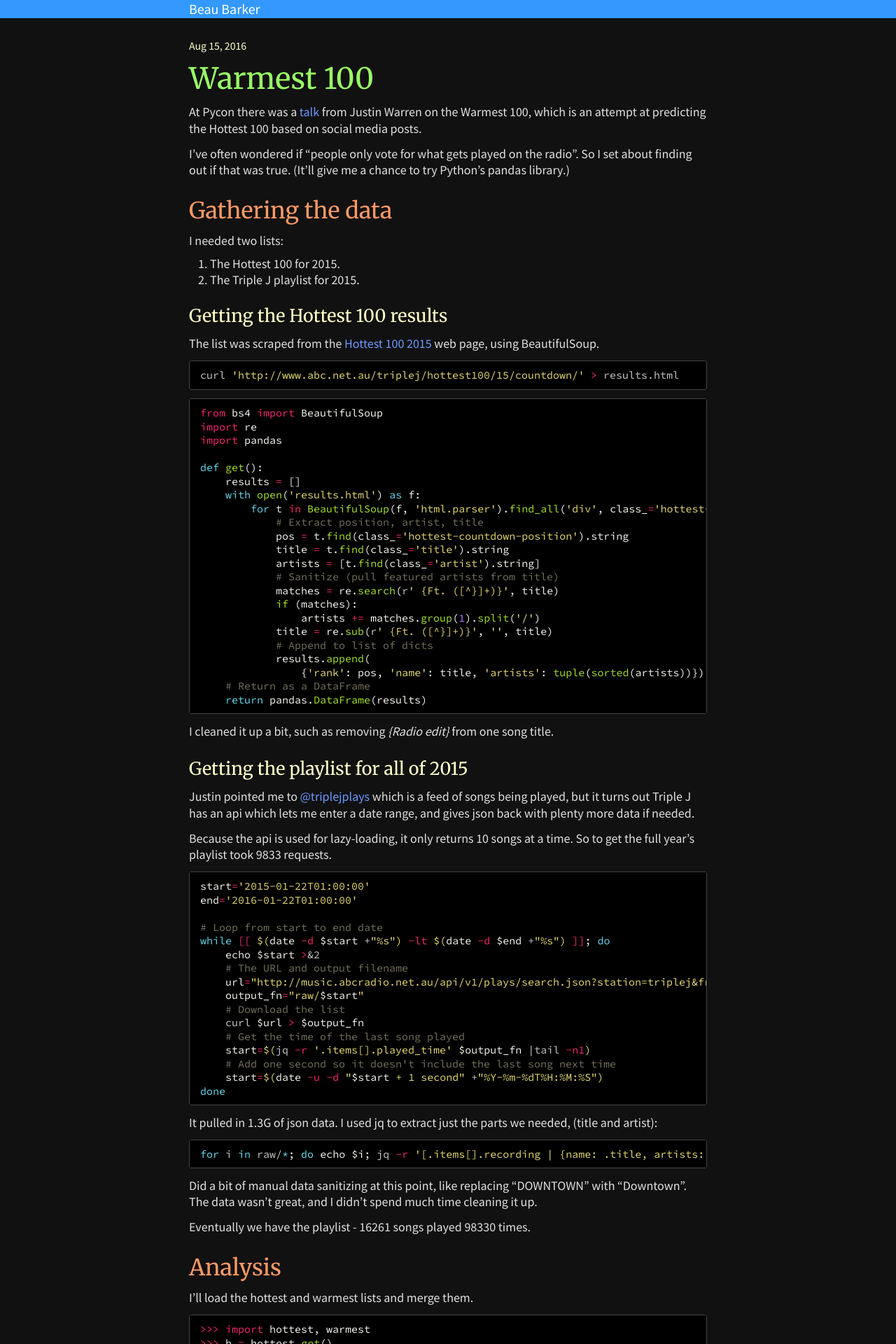
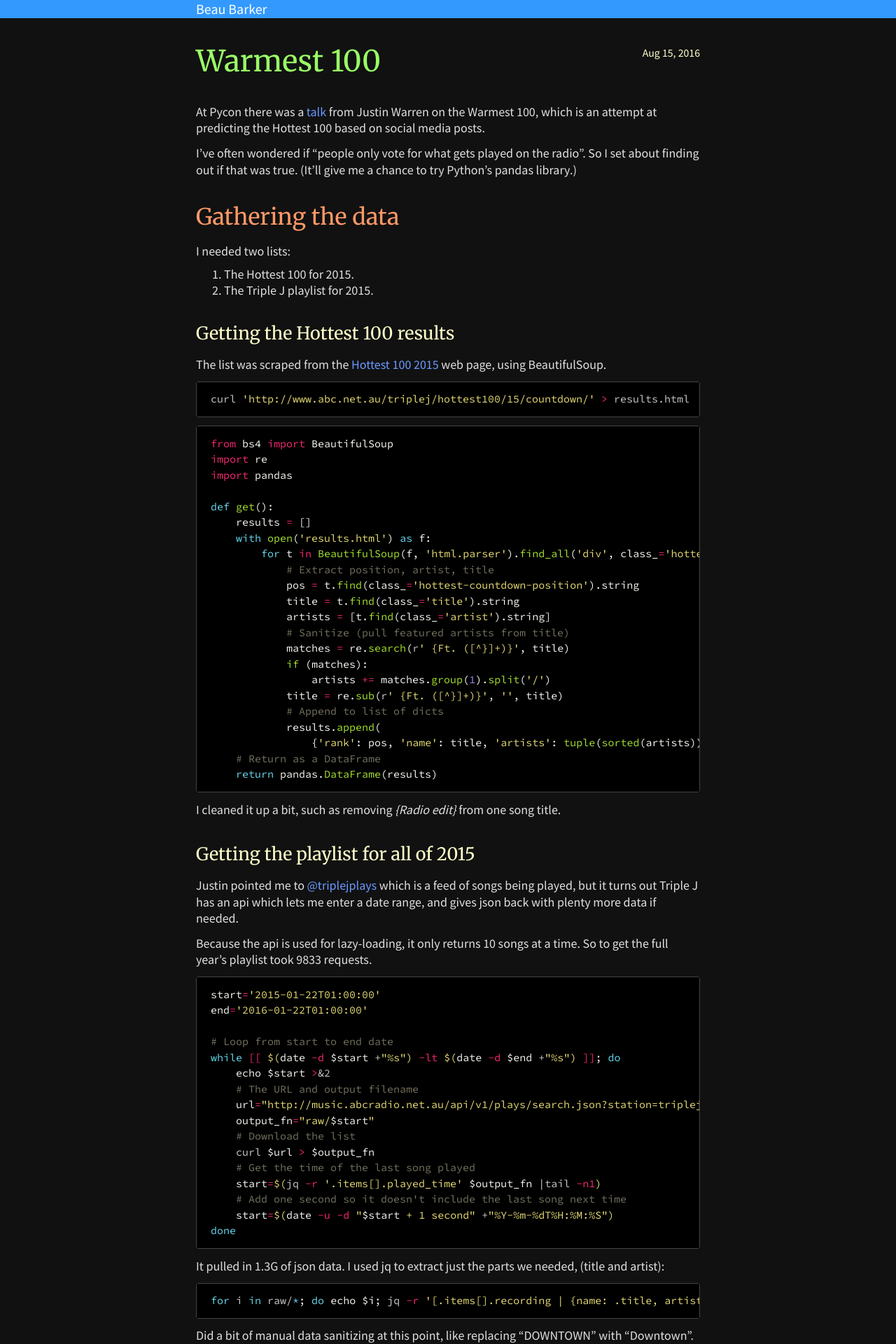
Before and after one commit to explodinglabs/explodinglabs.github.io, a Jekyll site: the page built from _posts/2016-08-15-warmest-100.markdown, in a window 1280 px wide. Shown: the top 1920 px of the page at 70% size. Built offline with Jekyll 4.4.1, drawn with Linux system fonts in a browser that asks for light colours; comment, search, counter and statistics services are not loaded.

Commit message:
Adjust design

```diff
--- a/_sass/_base.scss
+++ b/_sass/_base.scss
@@ -118,6 +118,7 @@
     font-size: $code-font-size;
     border: 1px solid $code-border-color;
     border-radius: $code-border-radius;
+    line-height: $code-line-height;
 }
 
 code {
--- a/_sass/_layout.scss
+++ b/_sass/_layout.scss
@@ -55,6 +55,7 @@
 .post-header {
 
     .post-meta {
+        float: right;
         font-size: $small-font-size;
         margin-bottom: $spacing-unit/2;
         color: $yellow-light;
@@ -66,7 +67,7 @@
     .post-title {
         font-size: 42px;
         color: $page-title-color;
-        margin-bottom: $spacing-unit/2;
+        margin-bottom: $spacing-unit;
     }
 
 }
--- a/css/main.scss
+++ b/css/main.scss
@@ -7,8 +7,8 @@
 $base-font-family: 'Source sans pro', sans-serif;
 $base-font-size: 18px;
 $base-font-weight: 100;
+$base-line-height: 1.3;
 $small-font-size: $base-font-size * 0.875;
-$base-line-height: 1.3;
 
 $page-title-color: #9f6;
 $h1-color: #f96;
@@ -16,7 +16,7 @@
 $h2-color: #ffffc9;
 $h2-size: 1.4em;
 
-$spacing-unit: 30px;
+$spacing-unit: 40px;
 
 $text-color: #e0e0e0;
 $background-color: #111111;
@@ -28,6 +28,7 @@
 $code-font-family: 'Source Code Pro';
 $code-font-size: 15px;
 $code-font-color: #c9c9c9;
+$code-line-height: 150%;
 
 // Colours
 $grey: #828282;
```
